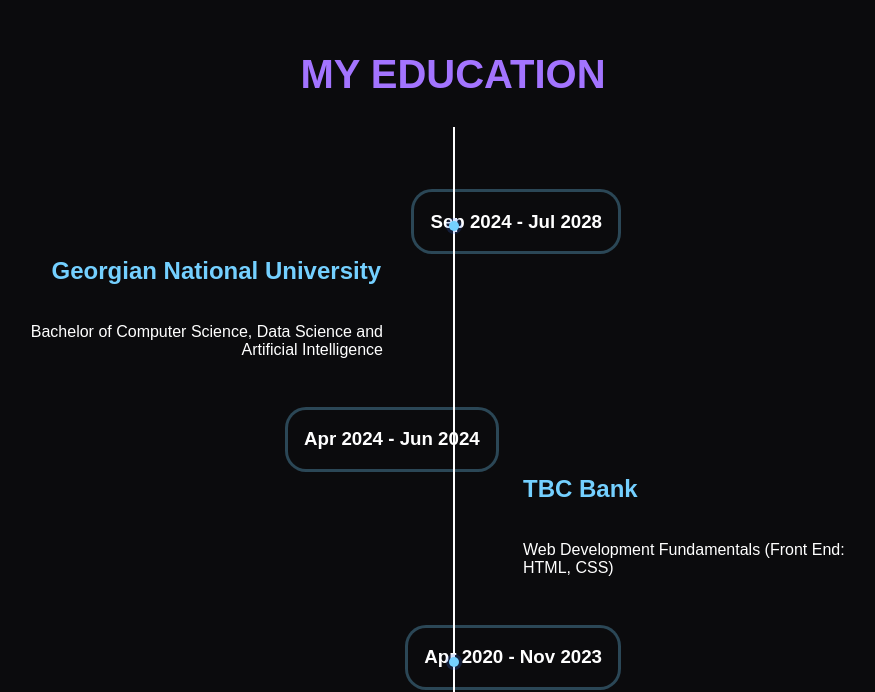
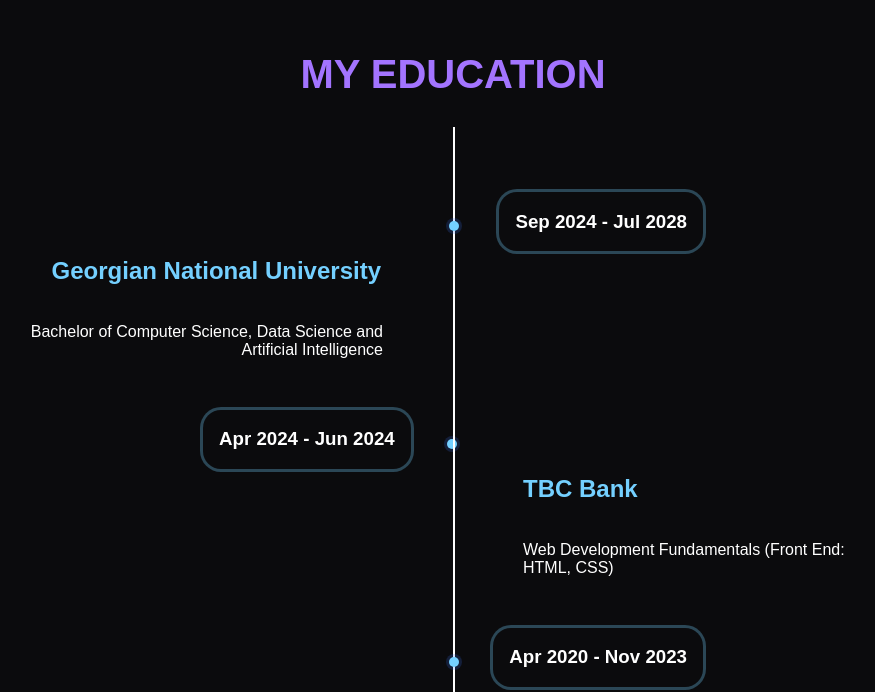
Before and after one commit to DavitEgoian/Portfolio-Website, a React (Create React App) app: page / in a window 1280 px wide. Shown: the part 8866-9558 px from the top of the page, without its empty margins (187-1062 px from the left). Built offline with nearby package versions, Linux system fonts and the light colour scheme; a web font is replaced by a local one.

Commit message:
left content styling change

```diff
--- a/src/App.css
+++ b/src/App.css
@@ -226,7 +226,7 @@
 .timeline ul li:nth-child(odd) .left_content {
   position: absolute;
   top: -5px;
-  right: -165px;
+  right: -250px;
   margin: 0;
   padding: 0px 16px;
 
@@ -238,7 +238,7 @@
 .timeline ul li:nth-child(even) .left_content {
   position: absolute;
   top: -5px;
-  left: -165px;
+  left: -250px;
   margin: 0;
   padding: 0px 16px;
 
```
